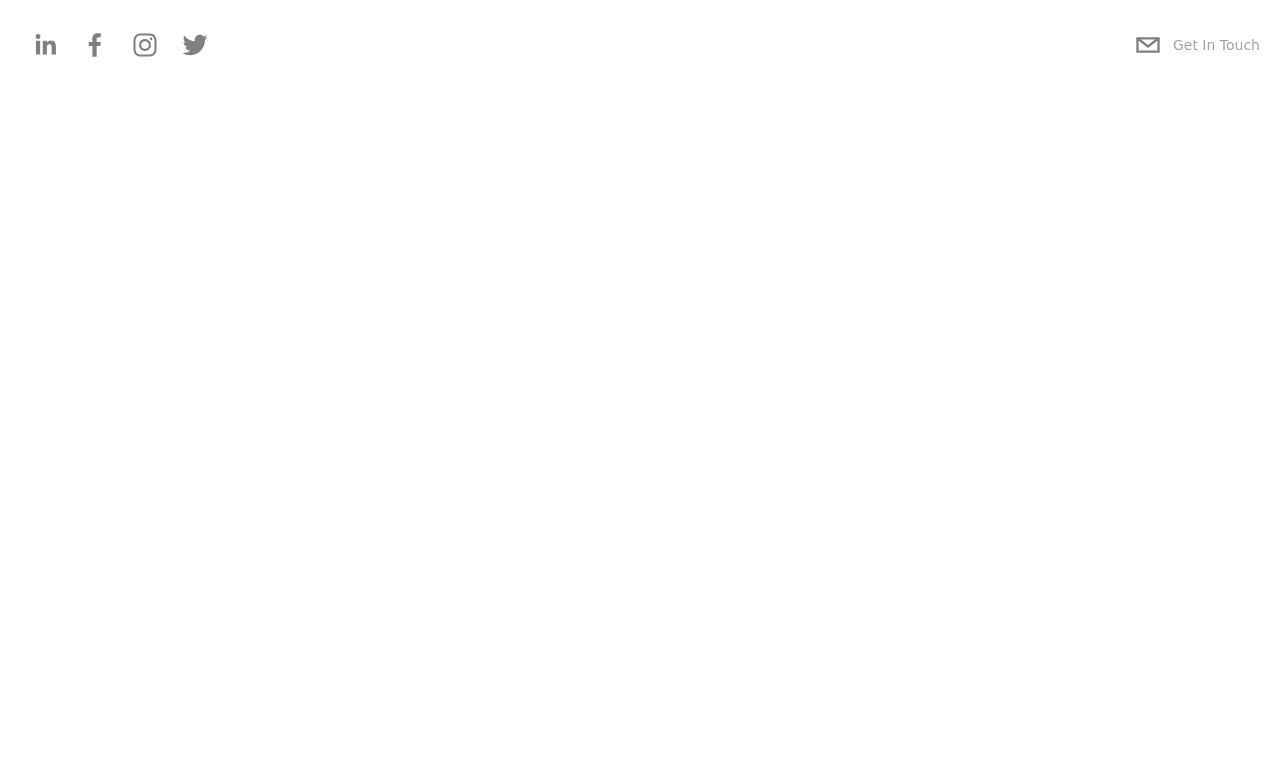
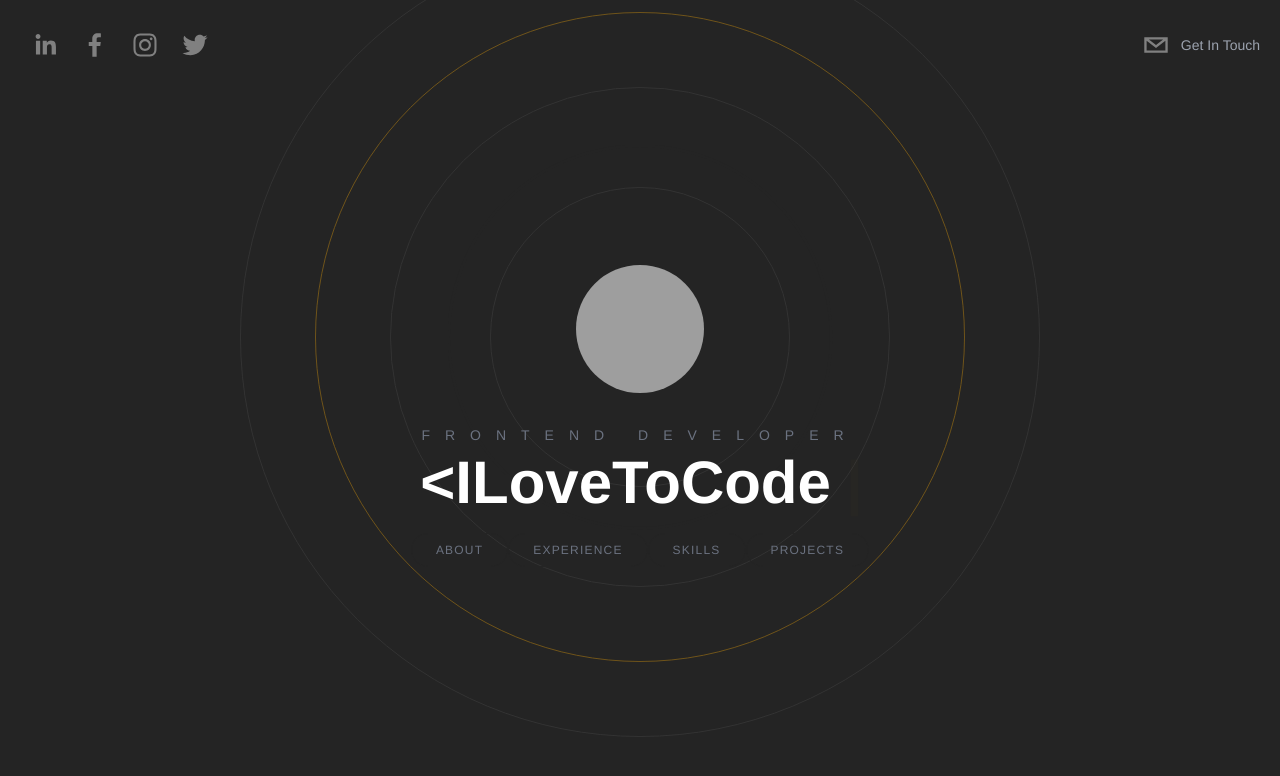
Before and after one commit to Manav-Kaushal/my-portfolio, a Next.js app: page / in a window 1280 px wide. Shown: the top 776 px of the page. Built offline with nearby package versions, Linux system fonts and the light colour scheme; grey boxes are pictures that could not be loaded.

Commit message:
hero section complete

```diff
--- /dev/null
+++ b/components/BackgroundCircles/index.tsx
@@ -0,0 +1,26 @@
+import { motion } from "framer-motion";
+
+type Props = {};
+
+const BackgroundCircles = (props: Props) => {
+  return (
+    <motion.div
+      initial={{ opacity: 0 }}
+      animate={{
+        scale: [1, 2, 2, 3, 1],
+        opacity: [0.1, 0.2, 0.4, 0.8, 0.1, 1.0],
+        borderRadius: ["20%", "20%", "50%", "80%", "20%"],
+      }}
+      transition={{ duration: 2.5 }}
+      className="relative flex items-center justify-center"
+    >
+      <div className="absolute border border-[#333333] rounded-full h-[200px] w-[200px] mt-52 animate-ping" />
+      <div className="absolute border border-[#333333] rounded-full h-[300px] w-[300px] mt-52" />
+      <div className="absolute border border-[#333333] rounded-full h-[500px] w-[500px] mt-52" />
+      <div className="border rounded-full border-[#F7AB0A] opacity-20 h-[650px] w-[650px] absolute mt-52 animate-pulse" />
+      <div className="border rounded-full border-[#333333] h-[800px] w-[800px] absolute mt-52" />
+    </motion.div>
+  );
+};
+
+export default BackgroundCircles;
--- a/components/Header/index.tsx
+++ b/components/Header/index.tsx
@@ -3,7 +3,7 @@
 
 type Props = {};
 
-export const Header = (props: Props) => {
+const Header = (props: Props) => {
   return (
     <header className="sticky top-0 z-20 flex items-start justify-between p-5 mx-auto max-w-7xl xl:items-center">
       <motion.div
@@ -18,7 +18,7 @@
           scale: 1,
         }}
         transition={{
-          duration: 1.5,
+          duration: 1,
         }}
         className="flex flex-row items-center"
       >
@@ -57,7 +57,7 @@
           scale: 1,
         }}
         transition={{
-          duration: 1.5,
+          duration: 1,
         }}
         className="flex items-center cursor-pointer"
       >
@@ -69,3 +69,5 @@
     </header>
   );
 };
+
+export default Header;
--- a/components/index.tsx
+++ /dev/null
@@ -1 +0,0 @@
-export { Header } from "./Header";
--- a/package.json
+++ b/package.json
@@ -13,6 +13,7 @@
     "next": "12.3.0",
     "react": "18.2.0",
     "react-dom": "18.2.0",
+    "react-simple-typewriter": "^4.0.2",
     "react-social-icons": "^5.14.0"
   },
   "devDependencies": {
--- a/pages/index.tsx
+++ b/pages/index.tsx
@@ -1,10 +1,11 @@
+import Header from "@components/Header";
+import Hero from "@sections/Hero";
 import type { NextPage } from "next";
 import Head from "next/head";
-import { Header } from "../components";
 
 const Home: NextPage = () => {
   return (
-    <div>
+    <div className="bg-[rgb(36,36,36)] text-white h-screen snap-y snap-mandatory overflow-scroll z-0">
       <Head>
         <title>Manav Kaushal</title>
         <meta
@@ -16,6 +17,9 @@
       {/* Header */}
       <Header />
       {/* Hero */}
+      <section id="hero" className="snap-center">
+        <Hero />
+      </section>
       {/* About */}
       {/* Experience */}
       {/* Skills */}
--- /dev/null
+++ b/sections/Hero/index.tsx
@@ -0,0 +1,49 @@
+import BackgroundCircles from "@components/BackgroundCircles";
+import Link from "next/link";
+import { Cursor, useTypewriter } from "react-simple-typewriter";
+
+type Props = {};
+
+const Hero = (props: Props) => {
+  const [text, count] = useTypewriter({
+    words: ["Hi, My name's Manav", "<ILoveToCode />"],
+    loop: true,
+    delaySpeed: 2000,
+  });
+
+  return (
+    <div className="flex flex-col items-center justify-center h-screen space-y-8 overflow-hidden text-center">
+      <BackgroundCircles />
+      <img
+        src="https://images.pexels.com/photos/12545836/pexels-photo-12545836.png?auto=compress&cs=tinysrgb&w=1260&h=750&dpr=1"
+        alt="profile photo"
+        className="relative w-32 h-32 mx-auto rounded-full"
+      />
+      <div className="z-20">
+        <h2 className="pb-2 text-sm tracking-[15px] text-gray-500 uppercase">
+          Frontend Developer
+        </h2>
+        <h1 className="px-10 text-5xl font-semibold lg:text-6xl">
+          <span className="mr-3">{text}</span>
+          <Cursor cursorColor="#F7AB0A" />
+        </h1>
+        <div className="pt-5">
+          <Link href="#about" as="/">
+            <button className="heroButton">About</button>
+          </Link>
+          <Link href="#experience" as="/">
+            <button className="heroButton">Experience</button>
+          </Link>
+          <Link href="#skills" as="/">
+            <button className="heroButton">Skills</button>
+          </Link>
+          <Link href="#projects" as="/">
+            <button className="heroButton">Projects</button>
+          </Link>
+        </div>
+      </div>
+    </div>
+  );
+};
+
+export default Hero;
--- a/styles/globals.css
+++ b/styles/globals.css
@@ -2,7 +2,7 @@
 body {
   padding: 0;
   margin: 0;
-  font-family: "Comic Sans MS", sans-serif;
+  font-family: "Helvetica", sans-serif;
 }
 
 a {
--- a/styles/tailwind.css
+++ b/styles/tailwind.css
@@ -1,3 +1,9 @@
 @tailwind base;
 @tailwind components;
 @tailwind utilities;
+
+@layer components {
+  .heroButton {
+    @apply px-6 py-2 border border-[#242424] rounded-full uppercase text-xs tracking-widest text-gray-500 transition-all hover:border-[#F7AB0A]/40 hover:text-[#F7AB0A]/40 duration-300 ease-in-out;
+  }
+}
--- a/tailwind.config.js
+++ b/tailwind.config.js
@@ -3,6 +3,7 @@
   content: [
     "./pages/**/*.{js,ts,jsx,tsx}",
     "./components/**/*.{js,ts,jsx,tsx}",
+    "./sections/**/*.{js,ts,jsx,tsx}",
   ],
   theme: {
     extend: {},
--- a/tsconfig.json
+++ b/tsconfig.json
@@ -20,6 +20,12 @@
     "incremental": true,
     "baseUrl": ".",
     "paths": {
+      "@components/*": [
+        "./components/*"
+      ],
+      "@sections/*": [
+        "./sections/*"
+      ],
       "@public/*": [
         "./public/*"
       ],
```
Also changed, not shown: 1 other file (tests, documents, lock files or other folders).
